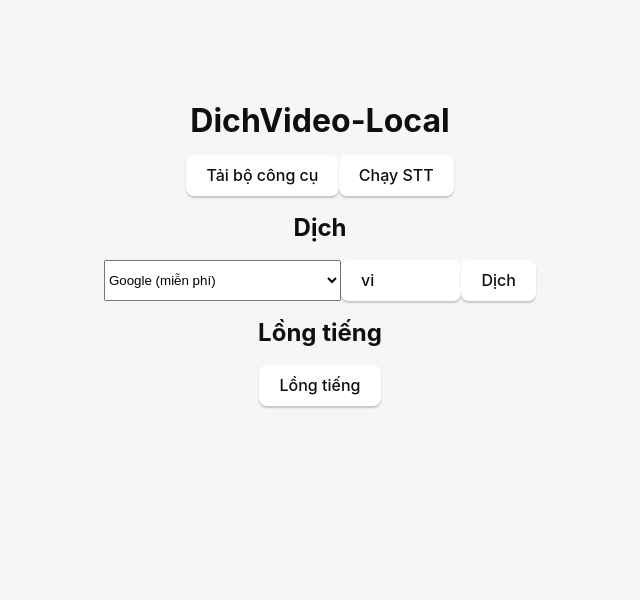
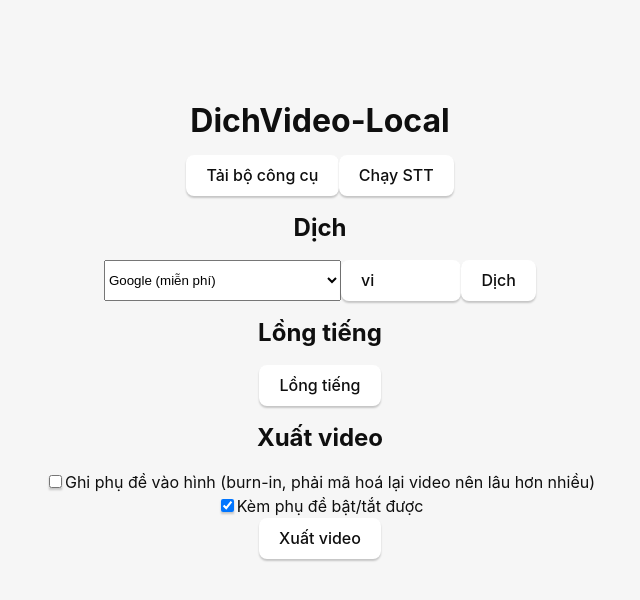
Before and after one commit to khaclinh2503/ToolVideo, a React (Vite) app: page / in a window 1280 px wide. Shown: the top 600 px of the page, without its empty margins (320-960 px from the left). Built offline with nearby package versions, Linux system fonts and the light colour scheme.

Commit message:
feat(ui): nút Xuất video với lựa chọn burn-in hoặc phụ đề mềm

```diff
--- a/src/App.tsx
+++ b/src/App.tsx
@@ -9,6 +9,10 @@
 interface TtsResultDto { manifestPath: string; cueCount: number; generated: number; cached: number }
 interface OpenAiConfig { base_url: string; api_key: string; model: string }
 interface AppConfig { translate: { default_provider: string; target_lang: string; openai: OpenAiConfig } }
+interface ExportResultDto {
+  outputPath: string; adjusted: number; capped: number;
+  placed: number; truncated: number; saturated: number;
+}
 
 function App() {
   const [status, setStatus] = useState("");
@@ -18,6 +22,10 @@
   const [provider, setProvider] = useState("google_free");
   const [tgt, setTgt] = useState("vi");
   const [dl, setDl] = useState("");
+  const [videoPath, setVideoPath] = useState("");
+  const [burnSubs, setBurnSubs] = useState(false);
+  const [softSubs, setSoftSubs] = useState(true);
+  const [exportPhase, setExportPhase] = useState("");
 
   useEffect(() => {
     const un = listen<{ id: string; phase: string; done: number; total: number }>(
@@ -38,6 +46,19 @@
   }, []);
 
   useEffect(() => {
+    const un = listen<{ phase: string }>("export_progress", (e) => {
+      const ten: Record<string, string> = {
+        retime: "Đang khớp giọng vào phụ đề...",
+        dub: "Đang ghép dải tiếng dịch...",
+        encode: "Đang xuất video...",
+        done: "",
+      };
+      setExportPhase(ten[e.payload.phase] ?? e.payload.phase);
+    });
+    return () => { un.then((f) => f()); };
+  }, []);
+
+  useEffect(() => {
     invoke<AppConfig>("get_config").then((c) => { setCfg(c); setProvider(c.translate.default_provider); setTgt(c.translate.target_lang); });
   }, []);
 
@@ -52,6 +73,7 @@
   async function onRun() {
     const selected = await open({ filters: [{ name: "Video", extensions: ["mp4", "mkv", "mov"] }] });
     if (!selected) return;
+    setVideoPath(selected as string);
     setRunning(true); setStatus("Đang chạy STT...");
     try {
       const r = await invoke<SttResultDto>("run_stt", { videoPath: selected, lang: "zh" });
@@ -92,6 +114,23 @@
     } catch (e) { setStatus(`Lỗi: ${String(e)}`); } finally { setRunning(false); }
   }
 
+  async function onExport() {
+    setRunning(true); setStatus("Đang xuất video...");
+    try {
+      const r = await invoke<ExportResultDto>("run_export", {
+        projectDir, videoPath, tgt, burnSubs, softSubs,
+      });
+      const canhBao = r.capped > 0
+        ? ` (${r.capped} câu phải đọc nhanh hết cỡ mà vẫn tràn)`
+        : "";
+      setStatus(`Xuất xong: ${r.outputPath} — ${r.placed} câu lồng tiếng${canhBao}`);
+    } catch (e) {
+      setStatus(`Lỗi: ${String(e)}`);
+    } finally {
+      setRunning(false); setExportPhase("");
+    }
+  }
+
   const oa = cfg?.translate.openai;
   const setOa = (patch: Partial<OpenAiConfig>) => cfg && setCfg({ ...cfg, translate: { ...cfg.translate, openai: { ...cfg.translate.openai, ...patch } } });
 
@@ -126,6 +165,39 @@
       <div className="row">
         <button type="button" onClick={onTts} disabled={running || !projectDir}>Lồng tiếng</button>
       </div>
+
+      <h2>Xuất video</h2>
+      <div className="row">
+        <label>
+          <input
+            type="checkbox"
+            checked={burnSubs}
+            onChange={(e) => setBurnSubs(e.target.checked)}
+          />
+          Ghi phụ đề vào hình (burn-in, phải mã hoá lại video nên lâu hơn nhiều)
+        </label>
+      </div>
+      <div className="row">
+        <label>
+          <input
+            type="checkbox"
+            checked={softSubs}
+            disabled={burnSubs}
+            onChange={(e) => setSoftSubs(e.target.checked)}
+          />
+          Kèm phụ đề bật/tắt được
+        </label>
+      </div>
+      <div className="row">
+        <button
+          type="button"
+          onClick={onExport}
+          disabled={running || !projectDir || !videoPath}
+        >
+          Xuất video
+        </button>
+        {exportPhase && <span>{exportPhase}</span>}
+      </div>
       {status && <p>{status}</p>}
     </main>
   );
```
